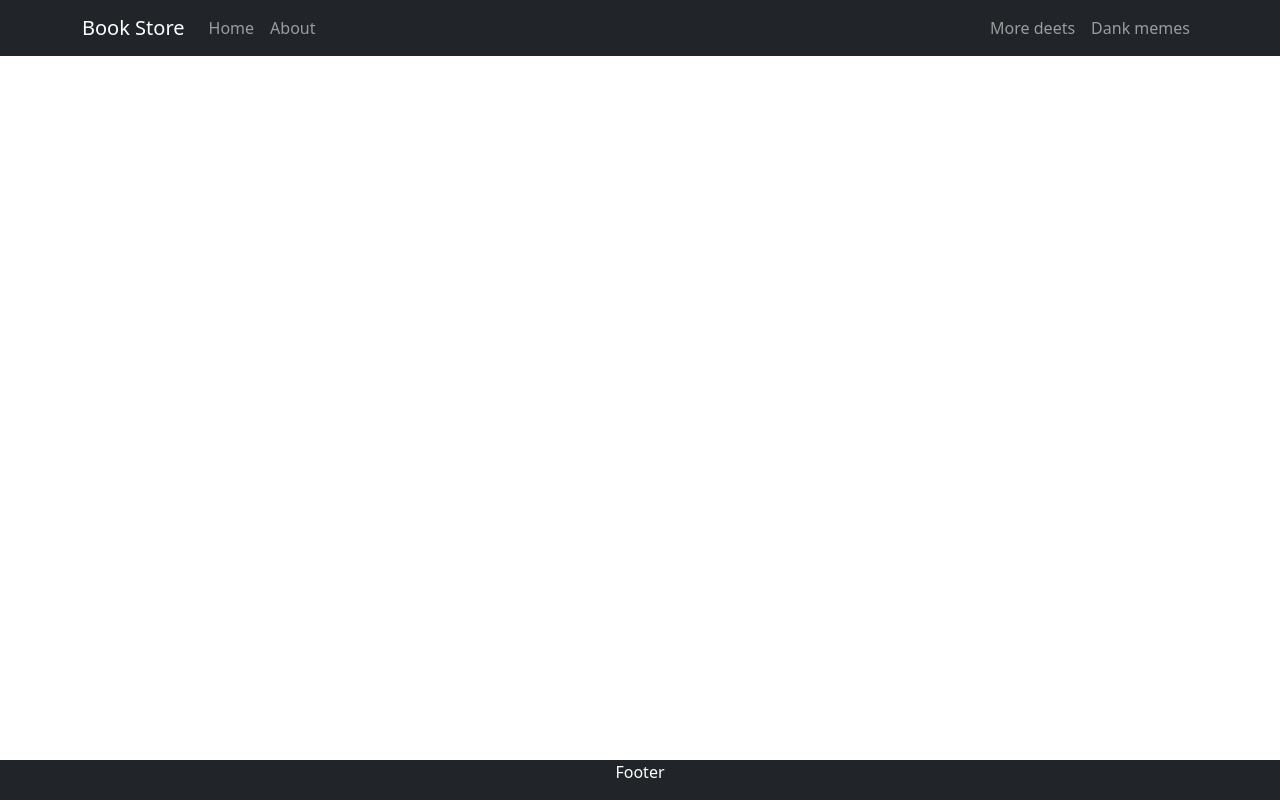
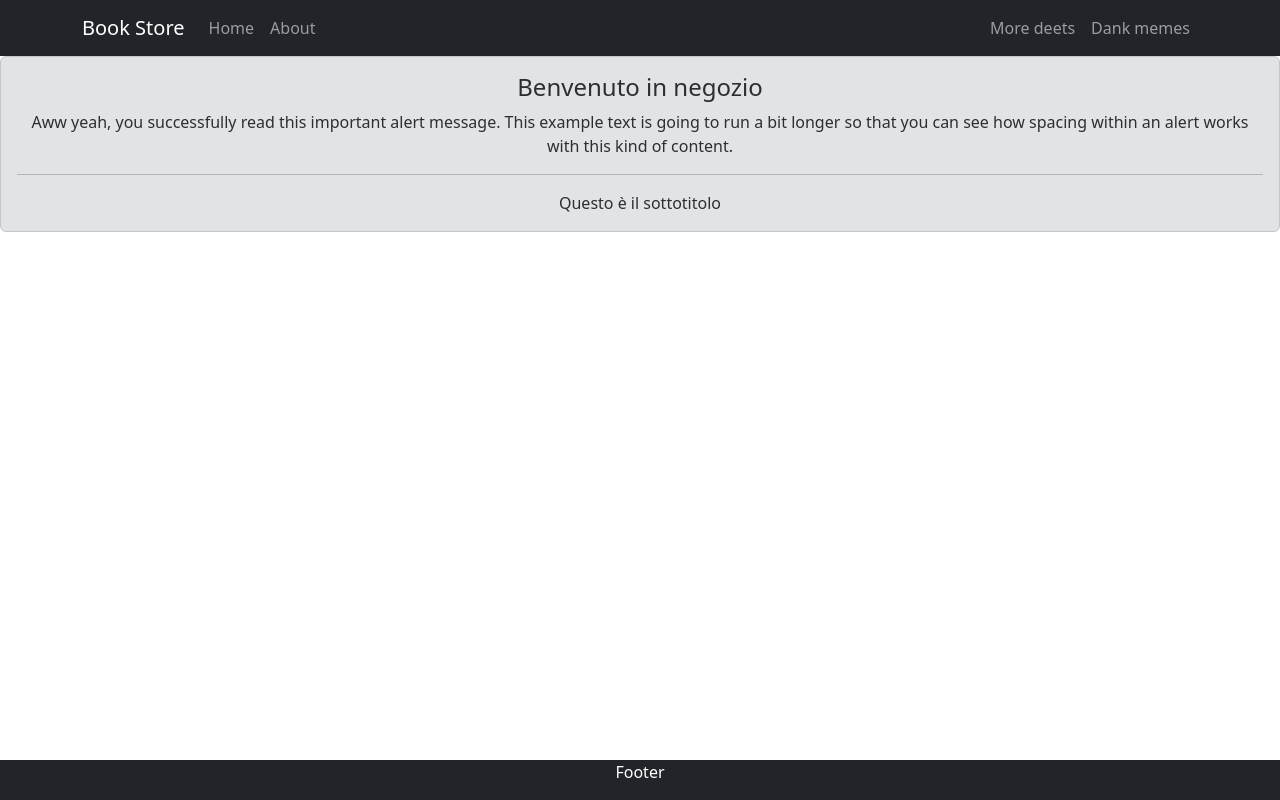
Before and after one commit to SamueleCastaldo01/FS0624, a React (Create React App) app in the folder UNIT3/Settimana1/book-store/: page / in a window 1280 px wide. Built offline with nearby package versions, Linux system fonts and the light colour scheme.

Commit message:
Commit Welcome

```diff
--- a/UNIT3/Settimana1/book-store/src/App.js
+++ b/UNIT3/Settimana1/book-store/src/App.js
@@ -2,11 +2,16 @@ import logo from './logo.svg';
 import './App.css';
 import { Mynav } from './components/MyNav';
 import { Myfooter } from './components/Myfooter';
+import { Welcome } from './components/Welcome';
+import { AllTheBooks } from './components/AllTheBooks';
 
 function App() {
   return (
     <div className="App">
       <Mynav />
+
+      <Welcome />
+      <AllTheBooks />
 
       <Myfooter />
     </div>
--- /dev/null
+++ b/UNIT3/Settimana1/book-store/src/components/AllTheBooks.js
@@ -0,0 +1,10 @@
+
+
+export function AllTheBooks() {
+
+    return(
+        <>
+
+        </>
+    )
+}
--- /dev/null
+++ b/UNIT3/Settimana1/book-store/src/components/Welcome.js
@@ -0,0 +1,20 @@
+import Alert from 'react-bootstrap/Alert';
+
+export function Welcome() {
+    return(
+        <>
+<Alert variant="secondary">
+      <Alert.Heading>Benvenuto in negozio</Alert.Heading>
+      <p>
+        Aww yeah, you successfully read this important alert message. This
+        example text is going to run a bit longer so that you can see how
+        spacing within an alert works with this kind of content.
+      </p>
+      <hr />
+      <p className="mb-0">
+        Questo è il sottotitolo
+      </p>
+    </Alert>
+        </>
+    )
+}
```
